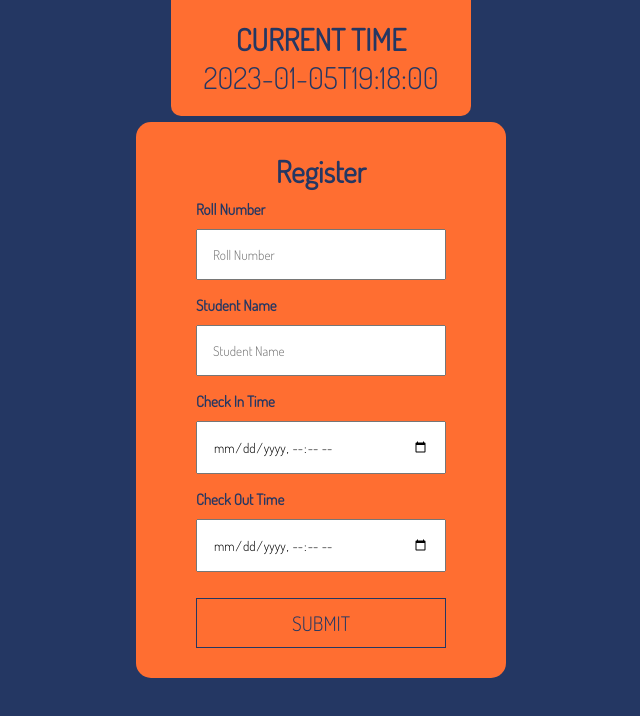
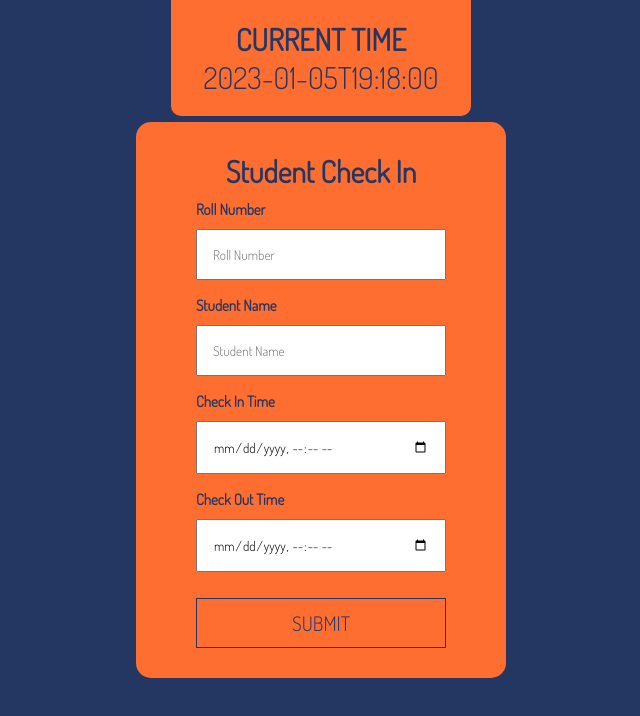
Before and after one commit to anmoljhamb/student_checkin, a React (Create React App) app: page / in a window 1280 px wide. Shown: the top 716 px of the page, without its empty margins (319-959 px from the left). Built offline with nearby package versions, Linux system fonts and the light colour scheme.

Commit message:
change heading of form

```diff
--- a/src/components/CheckInForm.jsx
+++ b/src/components/CheckInForm.jsx
@@ -65,7 +65,7 @@ const CheckInForm = () => {
     return (
         <div className="studentForm">
             <form onSubmit={handleOnSubmit}>
-                <h1>Register</h1>
+                <h1>Student Check In</h1>
                 {inputs.map((el) => (
                     <FormInput
                         key={el.id}
```
